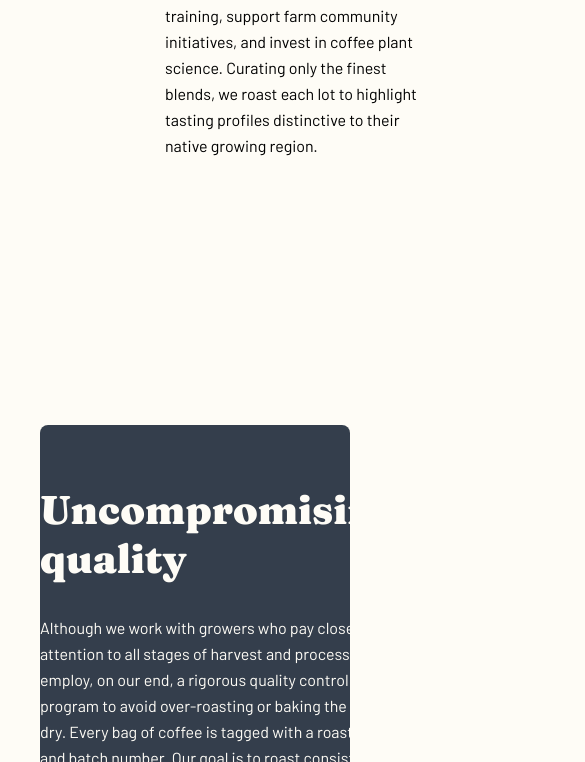
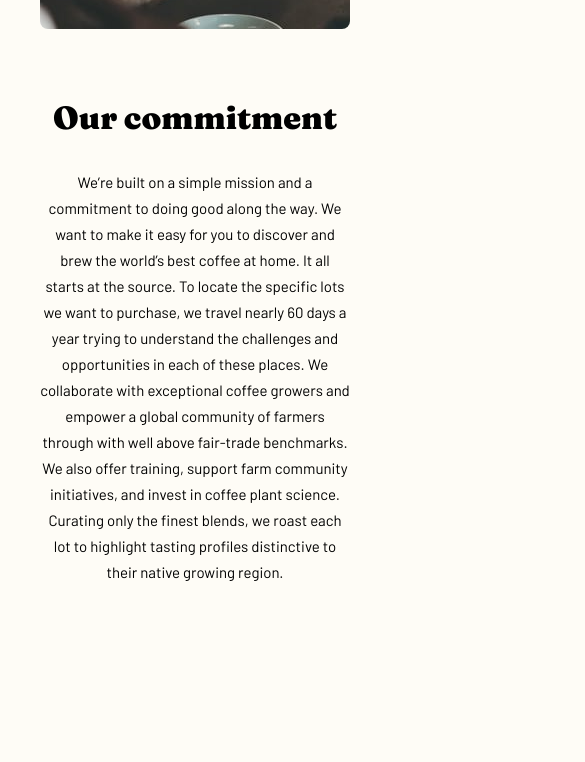
Before and after one commit to svetlanamokh/coffeeroasters, a plain HTML site: page about-us.html in a window 390 px wide. Shown: the part 1238-2000 px from the top of the page, 585 px wide, since content can reach past the window. Drawn offline with Linux system fonts and the light colour scheme.

Commit message:
finished adaptive

```diff
--- a/app/scss/_about-us.scss
+++ b/app/scss/_about-us.scss
@@ -1,23 +1,56 @@
 .about-us {
     margin-bottom: 168px;
+
+    @include breakpoint-down(medium) {
+        .container--px {
+            padding-left: 58px;
+        }
+    }
+
+    .container--px {
+
+        @include breakpoint-down(small) {
+            padding-left: 24px;
+            padding-right: 24px;
+        }
+    }
 
     &__image {
         background: url(/images/about/desktop/image-hero-whitecup.jpg);
         background-size: cover;
         height: 450px;
         border-radius: 8px;
+
+
     }
 
     &__title {
         color: $LightCream;
         padding-top: 137px;
         padding-bottom: 24px;
+
+        @include breakpoint-down(medium) {
+            font-size: 32px;
+        }
+
+        @include breakpoint-down(small) {
+            text-align: center;
+        }
+
     }
 
     &__description {
         color: $LightCream;
         font-size: $font-med;
         max-width: 445px;
+
+        @include breakpoint-down(medium) {
+            font-size: 15px;
+        }
+
+        @include breakpoint-down(small) {
+            text-align: center;
+        }
     }
 
 }
--- a/app/scss/_commitment.scss
+++ b/app/scss/_commitment.scss
@@ -6,6 +6,14 @@
         grid-template-columns: repeat(2, 1fr);
         gap: 125px;
         align-items: center;
+
+        @include breakpoint-down(medium) {
+            gap: 69px;
+        }
+
+        @include breakpoint-down(small) {
+            grid-template-columns: 1fr;
+        }
     }
 
     &__image {
@@ -14,10 +22,33 @@
         height: 520px;
         border-radius: 8px;
         width: 100%;
+
+        @include breakpoint-down(medium) {
+            background-size: cover;
+        }
     }
 
     &__title {
         margin-bottom: 32px;
+
+        @include breakpoint-down(medium) {
+            font-size: 32px;
+        }
+
+        @include breakpoint-down(small) {
+            text-align: center;
+        }
+    }
+
+    &__description {
+
+        @include breakpoint-down(medium) {
+            font-size: 15px;
+        }
+
+        @include breakpoint-down(small) {
+            text-align: center;
+        }
     }
 
 }
--- a/app/scss/_headquarters.scss
+++ b/app/scss/_headquarters.scss
@@ -4,12 +4,21 @@
     .main__title {
         color: $Grey;
         margin-bottom: 72px;
+
+        @include breakpoint-down(small) {
+            text-align: center;
+        }
     }
 
     &__grid {
         display: grid;
         grid-template-columns: repeat(3, 1fr);
         gap: 95px;
+
+        @include breakpoint-down(small) {
+            grid-template-columns: 1fr;
+            text-align: center;
+        }
     }
 
     &__icon {
@@ -17,10 +26,19 @@
         height: 50px;
         background: no-repeat;
         margin-bottom: 46px;
+
+        @include breakpoint-down(small) {
+            margin-left: 142px;
+        }
     }
 
     &__title {
         font-size: 32px;
         margin-bottom: 24px;
+
+        @include breakpoint-down(small) {
+            font-size: 28px;
+        }
+
     }
 }
--- a/app/scss/_intro.scss
+++ b/app/scss/_intro.scss
@@ -30,6 +30,11 @@
         min-height: 37.5rem;
         border-radius: 7px;
 
+        @include breakpoint-down(medium) {
+            width: 100%;
+            height: 100%;
+        }
+
     }
 
     .light {
--- a/app/scss/_quality.scss
+++ b/app/scss/_quality.scss
@@ -12,17 +12,52 @@
         grid-template-columns: 2fr 1.5fr;
         gap: 125px;
         align-items: center;
+
+        @include breakpoint-down(medium) {
+            grid-template-columns: 1fr;
+            gap: 64px;
+            text-align: center;
+        }
+    }
+
+    &__text {
+
+        @include breakpoint-down(medium) {
+            position: relative;
+            bottom: -200px;
+        }
+
+        @include breakpoint-down(small) {
+            position: relative;
+            bottom: -100px;
+        }
+
     }
 
 
     &__title {
         color: $LightCream;
         margin-bottom: 32px;
+
+        @include breakpoint-down(small){
+            font-size: 28px;
+        }
     }
 
     &__description {
         color: $LightCream;
         max-width: 540px;
+
+        @include breakpoint-down(medium) {
+            max-width: 100%;
+            padding: 0px 74px 67px 74px;
+        }
+
+        @include breakpoint-down(small){
+            font-size: 15px;
+            max-width: 100%;
+            padding: 0px 24px 61px 24px;
+        }
     }
 
 
@@ -33,5 +68,23 @@
         border-radius: 8px;
         position: relative;
         top: -75px;
+
+        @include breakpoint-down(medium) {
+            background: url(/images/about/tablet/image-quality.jpg) no-repeat;
+            top: -520px;
+            left: 57px;
+            max-width: 573px;
+            height: 320px;
+            background-size: cover;
+        }
+
+        @include breakpoint-down(small){
+            background: url(/images/about/mobile/image-quality.jpg) no-repeat;
+            background-size: cover;
+            max-width: 279px;
+            height: 156px;
+            top: -530px;
+            left: 35px;
+        }
     }
 }
```
Also changed, not shown: app/scss/style.css, 1 other file.
